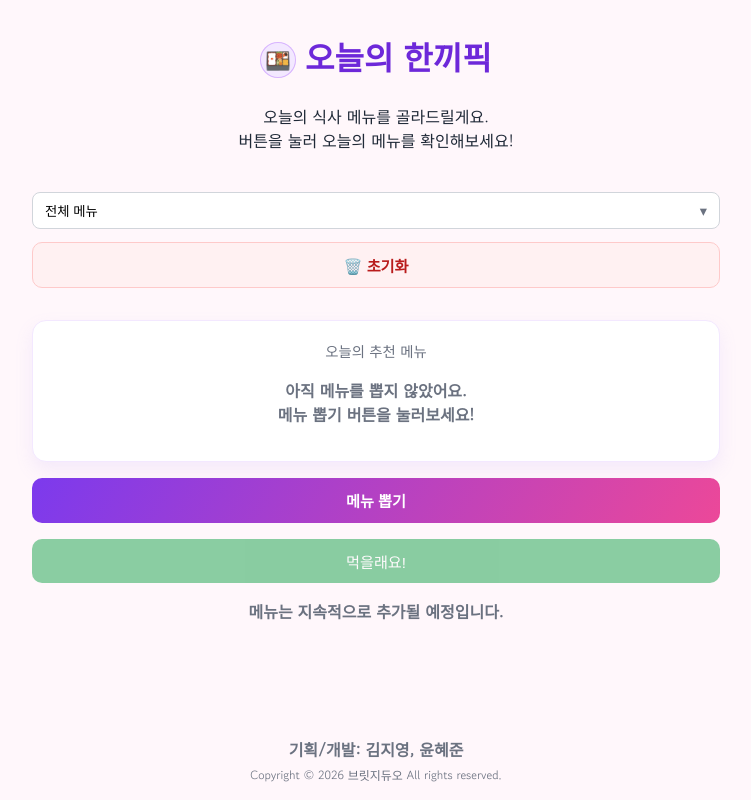
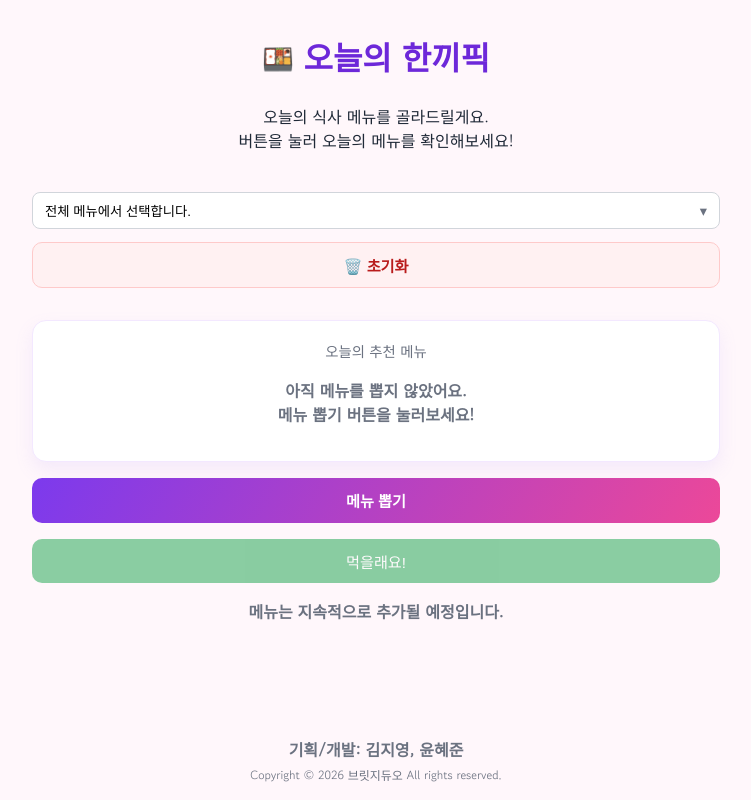
Before and after one commit to jaykim19/lunch_recommendation_app, a Vue app: page / in a window 1280 px wide. Shown: the whole page, without its empty margins (264-1015 px from the left). Built offline with nearby package versions, Linux system fonts and the light colour scheme.

Commit message:
modified title icon

```diff
--- a/src/styles.css
+++ b/src/styles.css
@@ -45,15 +45,16 @@ li {
 }
 
 .hero-icon {
-  width: 2.2rem;
-  height: 2.2rem;
-  border-radius: 999px;
+  /* width: 2.2rem; */
+  /* height: 2.2rem; */
+  /* border-radius: 999px; */
   display: inline-flex;
   align-items: center;
   justify-content: center;
-  background: #f3e8ff;
-  box-shadow: inset 0 0 0 1px #d8b4fe;
-  font-size: 1.3rem;
+  /* background: #f3e8ff; */
+  /* box-shadow: inset 0 0 0 1px #d8b4fe; */
+  font-size: 1.6rem;
+  margin-bottom: 5px;
 }
 
 .toolbar {
--- a/src/views/HomeView.vue
+++ b/src/views/HomeView.vue
@@ -12,7 +12,7 @@ const categorySelectRef = ref(null);
 const selectedCategorySet = computed(() => new Set(store.selectedCategories));
 const categorySummary = computed(() =>
   store.selectedCategories.length === 0
-    ? "전체 메뉴"
+    ? "전체 메뉴에서 선택합니다."
     : `${store.selectedCategories.length}개 선택`,
 );
 
```
